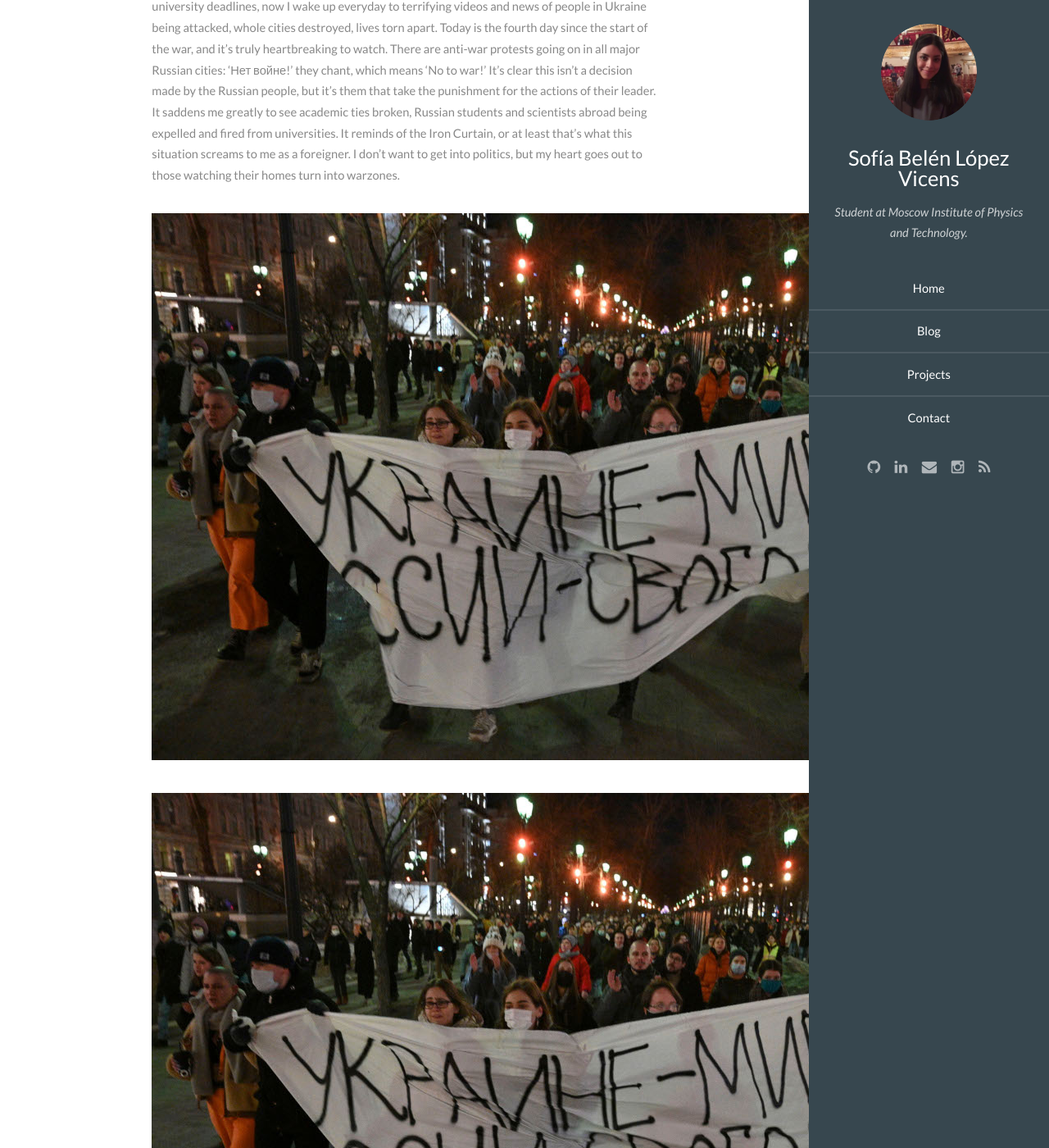
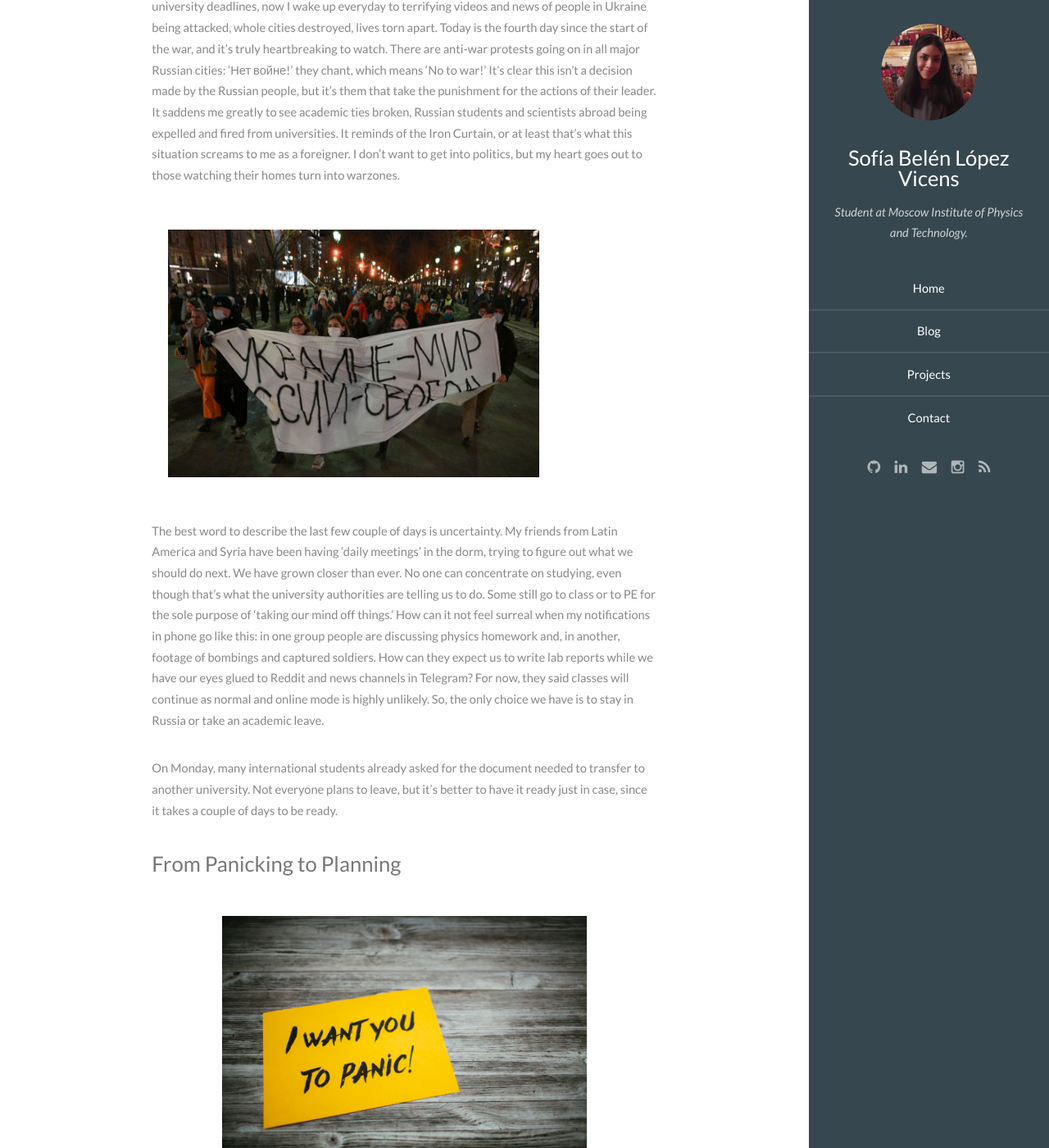
Before and after one commit to sofiabelen/sofiabelen.github.io, a Jekyll site: the page built from _posts/blog/2022-03-02-beginnings-hide-behind-ends.md, in a window 1280 px wide and 1400 px high, scrolled down 448 px. Shown: the whole window at 82% size. Built offline with Jekyll 4.4.1, drawn with Linux system fonts in a browser that asks for light colours; Markdown is read by kramdown in place of the engine named in the settings; comment, search, counter and statistics services are not loaded.

Commit message:
Testing css image markdown

```diff
--- a/_posts/blog/2022-03-02-beginnings-hide-behind-ends.md
+++ b/_posts/blog/2022-03-02-beginnings-hide-behind-ends.md
@@ -9,15 +9,7 @@
 
 Life feels surreal today. Only a few days ago my biggest worry was not being able to meet university deadlines, now I wake up everyday to terrifying videos and news of people in Ukraine being attacked, whole cities destroyed, lives torn apart. Today is the fourth day since the start of the war, and it's truly heartbreaking to watch. There are anti-war protests going on in all major Russian cities: 'Нет войне!' they chant, which means 'No to war!' It's clear this isn't a decision made by the Russian people, but it's them that take the punishment for the actions of their leader. It saddens me greatly to see academic ties broken, Russian students and scientists abroad being expelled and fired from universities. It reminds of the Iron Curtain, or at least that's what this situation screams to me as a foreigner. I don't want to get into politics, but my heart goes out to those watching their homes turn into warzones.
 
-![](/images/anti-war-protest.jpg)
-
-<img src="/images/anti-war-protest.jpg">
-
-<center>
-<figure style='padding: 30px'>
-<img style='height: 80%; width: 80%; object-fit: contain' src="/images/anti-war-protest.jpg" atl="anti war protests">
-</figure>
-</center>
+![test](/images/anti-war-protest.jpg)
 
 The best word to describe the last few couple of days is uncertainty. My friends from Latin America and Syria have been having 'daily meetings' in the dorm, trying to figure out what we should do next. We have grown closer than ever. No one can concentrate on studying, even though that's what the university authorities are telling us to do. Some still go to class or to PE for the sole purpose of 'taking our mind off things.' How can it not feel surreal when my notifications in phone go like this: in one group people are discussing physics homework and, in another, footage of bombings and captured soldiers. How can they expect us to write lab reports while we have our eyes glued to Reddit and news channels in Telegram? For now, they said classes will continue as normal and online mode is highly unlikely. So, the only choice we have is to stay in Russia or take an academic leave.
 
--- a/css/skel.css
+++ b/css/skel.css
@@ -1,6 +1,12 @@
 /* Resets (http://meyerweb.com/eric/tools/css/reset/ | v2.0 | 20110126 | License: none (public domain)) */
 
 	html,body,div,span,applet,object,iframe,h1,h2,h3,h4,h5,h6,p,blockquote,pre,a,abbr,acronym,address,big,cite,code,del,dfn,em,img,ins,kbd,q,s,samp,small,strike,strong,sub,sup,tt,var,b,u,i,center,dl,dt,dd,ol,ul,li,fieldset,form,label,legend,table,caption,tbody,tfoot,thead,tr,th,td,article,aside,canvas,details,embed,figure,figcaption,footer,header,hgroup,menu,nav,output,ruby,section,summary,time,mark,audio,video{margin:0;padding:0;border:0;font-size:100%;font:inherit;vertical-align:baseline;}article,aside,details,figcaption,figure,footer,header,hgroup,menu,nav,section{display:block;}body{line-height:1;}ol,ul{list-style:none;}blockquote,q{quotes:none;}blockquote:before,blockquote:after,q:before,q:after{content:'';content:none;}table{border-collapse:collapse;border-spacing:0;}body{-webkit-text-size-adjust:none}
+
+<style>
+.tablelines table, .tablelines td, .tablelines th {
+        border: 1px solid black;
+        }
+</style>
 
 /* Box Model */
 
--- a/css/style.scss
+++ b/css/style.scss
@@ -1051,3 +1051,12 @@
 			}
 		}
 }
+
+img[alt=test] {
+    width: 80%;
+    height: 80%;
+    object-fit: contain;
+    align: center;
+    padding: 20px;
+    display: block;
+}
```
